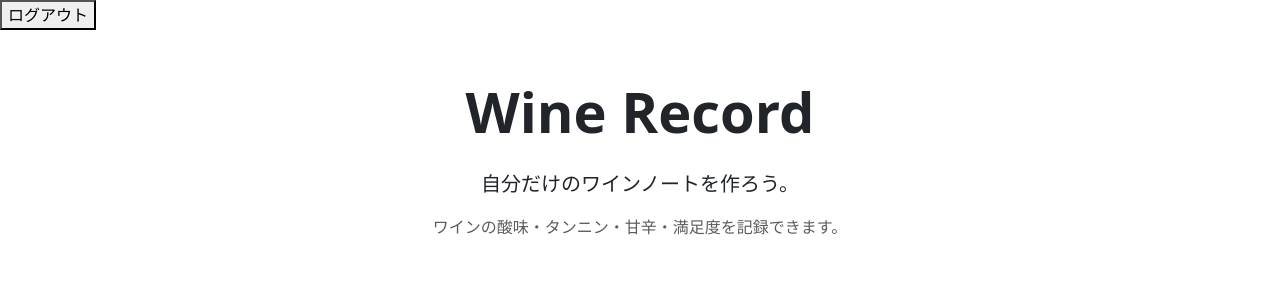
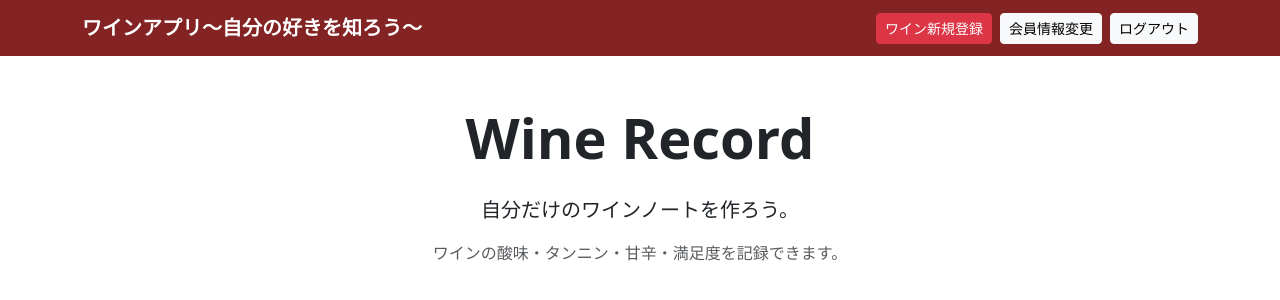
Before and after one commit to eeeeeeriko/graduate_step_v2, a Rails app: page / in a window 1280 px wide. Shown: the top 300 px of the page. Run offline with Rails 7, Linux system fonts and the light colour scheme; the visitor is signed in with stand-in values (Sample User, id 1); style sheets or scripts are compiled from the project's sources; some libraries are stand-ins or nearby versions.

Commit message:
Add shared header with authentication-aware navigation

```diff
--- a/app/views/layouts/application.html.erb
+++ b/app/views/layouts/application.html.erb
@@ -18,9 +18,7 @@
   </head>
 
   <body>
-    <% if user_signed_in? %>
-      <%= button_to t("common.logout"), destroy_user_session_path, method: :delete %>
-    <% end %>
+    <%= render "shared/header" %>
 
     <% flash.each do |type, message| %>
       <p><%= message %></p>
--- /dev/null
+++ b/app/views/shared/_header.html.erb
@@ -0,0 +1,15 @@
+<header>
+  <nav class="navbar navbar-expand-lg" style="background-color: #842323;">
+    <div class="container">
+      <%= link_to t("common.app_name"), root_path, class: "navbar-brand fw-bold text-white" %>
+
+      <div class="d-flex align-items-center gap-2 ms-auto">
+        <% if user_signed_in? %>
+          <%= link_to t("wine_records.new.title"), new_wine_record_path, class: "btn btn-danger btn-sm" %>
+          <%= link_to t("common.account_edit"), edit_user_registration_path, class: "btn btn-light btn-sm" %>
+          <%= button_to t("common.logout"), destroy_user_session_path, method: :delete, class: "btn btn-light btn-sm" %>
+        <% end %>
+      </div>
+    </div>
+  </nav>
+</header>
--- a/config/locales/views/ja.yml
+++ b/config/locales/views/ja.yml
@@ -3,6 +3,8 @@ ja:
     formats:
       short: "%Y/%m/%d"
   common:
+    app_name: "ワインアプリ〜自分の好きを知ろう〜"
+    account_edit: "会員情報変更"
     login: "ログイン"
     logout: "ログアウト"
     name: "名前"
```
